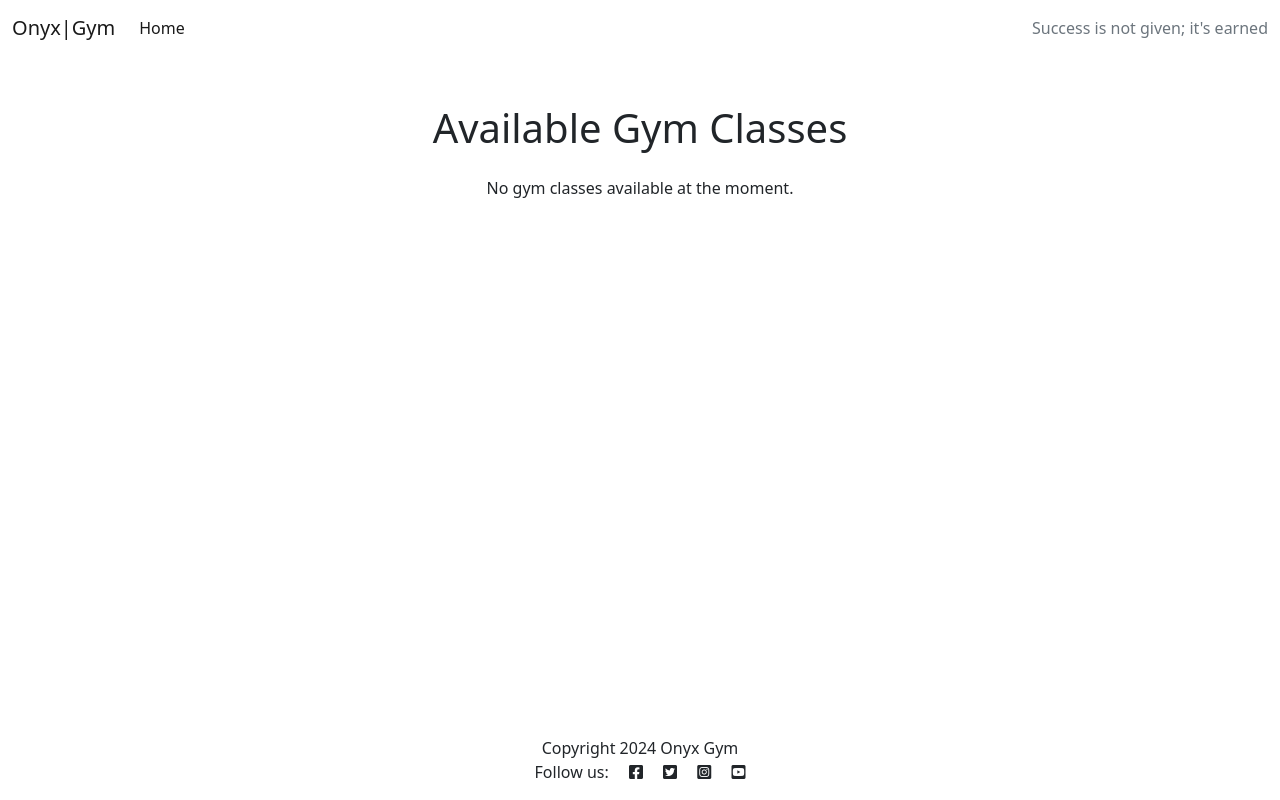
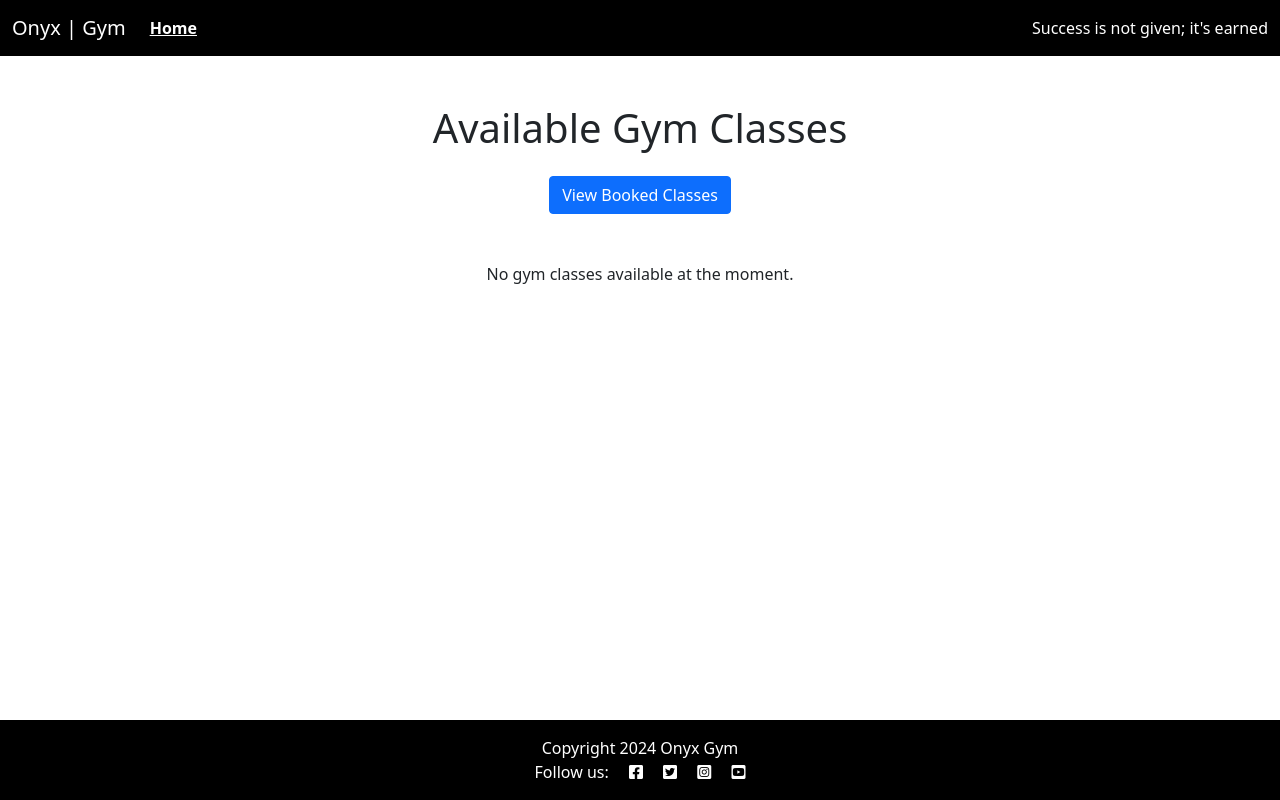
Before and after one commit to RhysTyler112/Back-End-Development-Project, a Django app: page / in a window 1280 px wide. Run offline with Django 4.2, Linux system fonts and the light colour scheme; data that the repository does not hold is empty.

Commit message:
add update css and button for booked classes

```diff
--- a/Classes/templates/Classes/index.html
+++ b/Classes/templates/Classes/index.html
@@ -2,7 +2,10 @@
 
 {% block content %}
 <div class="container py-5">
-    <h1 class="text-center mb-4">Available Gym Classes</h1>
+    <div class="d-flex flex-column align-items-center pb-5">
+        <h1 class="text-center mb-4">Available Gym Classes</h1>
+        <button class="btn btn-primary">View Booked Classes</button>
+    </div>
 
     {% if gym_classes %}
         <div class="row">
--- a/onyxgym/settings.py
+++ b/onyxgym/settings.py
@@ -29,7 +29,7 @@ TEMPLATES_DIR = os.path.join(BASE_DIR, 'templates')
 SECRET_KEY = os.environ.get("SECRET_KEY")
 
 # SECURITY WARNING: don't run with debug turned on in production!
-DEBUG = False
+DEBUG = True
 
 ALLOWED_HOSTS = ['8000-rhystyler11-backenddeve-cjj4qo1tf9j.ws.codeinstitute-ide.net', '.herokuapp.com']
 
--- a/static/css/style.css
+++ b/static/css/style.css
@@ -0,0 +1,42 @@
+.navbar {
+    background-color: black !important;
+}
+
+.navbar .navbar-brand,
+.navbar .navbar-text,
+.navbar .nav-link {
+    color: white !important;
+}
+
+.navbar .nav-link.active {
+    font-weight: bold;
+    text-decoration: underline;
+    color: white !important;
+}
+
+.navbar .navbar-toggler {
+    border-color: white !important;
+}
+
+.footer {
+    background-color: black !important;
+    color: white !important;
+}
+
+.footer p {
+    color: white !important;
+}
+
+.footer i {
+    color: white !important;
+}
+
+.footer a {
+    color: white !important;
+    text-decoration: none;
+}
+
+.footer a:hover {
+    color: #ccc !important;
+    text-decoration: underline;
+}
--- a/templates/base.html
+++ b/templates/base.html
@@ -25,8 +25,7 @@
     <!-- Navigation -->
     <nav class="navbar navbar-expand-lg navbar-light bg-white">
         <div class="container-fluid">
-            <a class="navbar-brand" href="{% url 'home' %}"><span class="brand">O<span class="red-o">n</span>yx<span
-                        class="thin">|Gym</span></span></a>
+            <a class="navbar-brand" href="{% url 'home' %}"><span class="brand">Onyx | Gym</a>
             <button class="navbar-toggler" type="button" data-bs-toggle="collapse" data-bs-target="#navbarText"
                 aria-controls="navbarText" aria-expanded="false" aria-label="Toggle navigation">
                 <span class="navbar-toggler-icon"></span>
```
